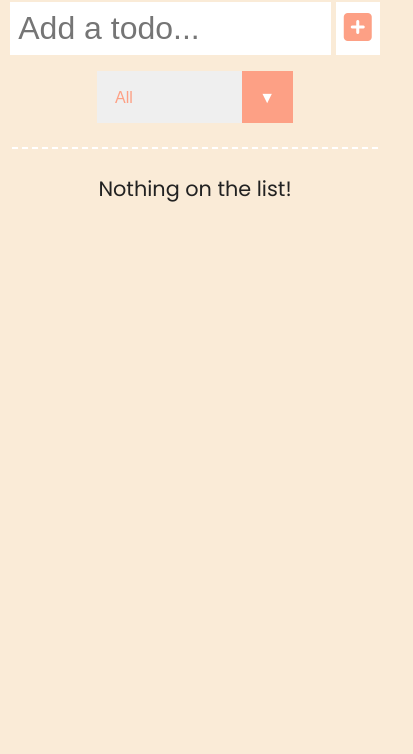
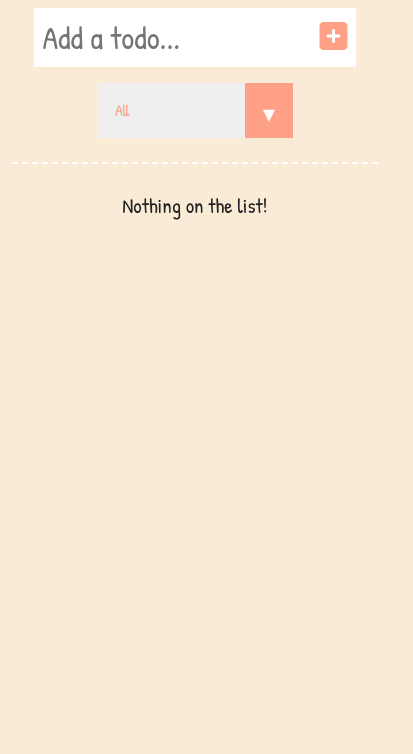
Before and after one commit to dissoyng/todolist-locally, a plain HTML site: page index.html in a window 390 px wide. Shown: the part 90-844 px from the top of the page, 413 px wide, since content can reach past the window. Drawn offline with Linux system fonts and the light colour scheme.

Commit message:
change font-family

```diff
--- a/index.html
+++ b/index.html
@@ -4,13 +4,15 @@
     <meta charset="UTF-8" />
     <meta http-equiv="X-UA-Compatible" content="IE=edge" />
     <meta name="viewport" content="width=device-width, initial-scale=1.0" />
+
     <!-- Font -->
     <link rel="preconnect" href="https://fonts.googleapis.com" />
     <link rel="preconnect" href="https://fonts.gstatic.com" crossorigin />
     <link
-      href="https://fonts.googleapis.com/css2?family=Poppins&display=swap"
+      href="https://fonts.googleapis.com/css2?family=Patrick+Hand&display=swap"
       rel="stylesheet"
     />
+
     <!-- Font Awesome -->
     <link
       rel="stylesheet"
@@ -19,6 +21,7 @@
       crossorigin="anonymous"
       referrerpolicy="no-referrer"
     />
+
     <!-- Styles -->
     <link rel="stylesheet" href="./style.css" />
     <title>To-do List</title>
--- a/style.css
+++ b/style.css
@@ -18,8 +18,7 @@ body {
   background-attachment: fixed; */
   background-color: #faebd7;
   color: #222;
-  font-family: "Poppins", sans-serif;
-  line-height: 1.5;
+  line-height: 1.7;
   min-height: 100vh;
   width: 100vw;
   overflow-x: hidden;
@@ -29,6 +28,12 @@ button:focus,
 input:focus {
   outline: 2px solid #7c7c7c;
   outline-offset: -2px;
+}
+
+body,
+input,
+select {
+  font-family: "Patrick Hand", cursive;
 }
 
 .app {
@@ -47,12 +52,6 @@ input:focus {
   text-decoration: underline;
 }
 
-@media (max-width: 43.0625em) {
-  .header h1 {
-    font-size: 2rem;
-  }
-}
-
 .form {
   display: flex;
   justify-content: space-between;
@@ -61,15 +60,21 @@ input:focus {
   gap: 1rem 0;
 }
 
-@media (max-width: 43.0625em) {
+.form__box {
+  display: flex;
+}
+
+@media (max-width: 41.75em) {
+  .header h1 {
+    font-size: 2rem;
+  }
+
   .form {
     justify-content: center;
   }
-}
 
-@media (max-width: 42em) {
   .form__box {
-    text-align: center;
+    justify-content: center;
   }
 }
 
@@ -109,11 +114,11 @@ input:focus {
   position: absolute;
   right: 0;
   top: 0;
+  height: 100%;
   background-color: #fda085;
   color: #fff;
   padding: 1.1rem;
   font-size: 1rem;
-  line-height: 1.1;
   pointer-events: none;
   transition: all 300ms ease-in-out;
 }
```
